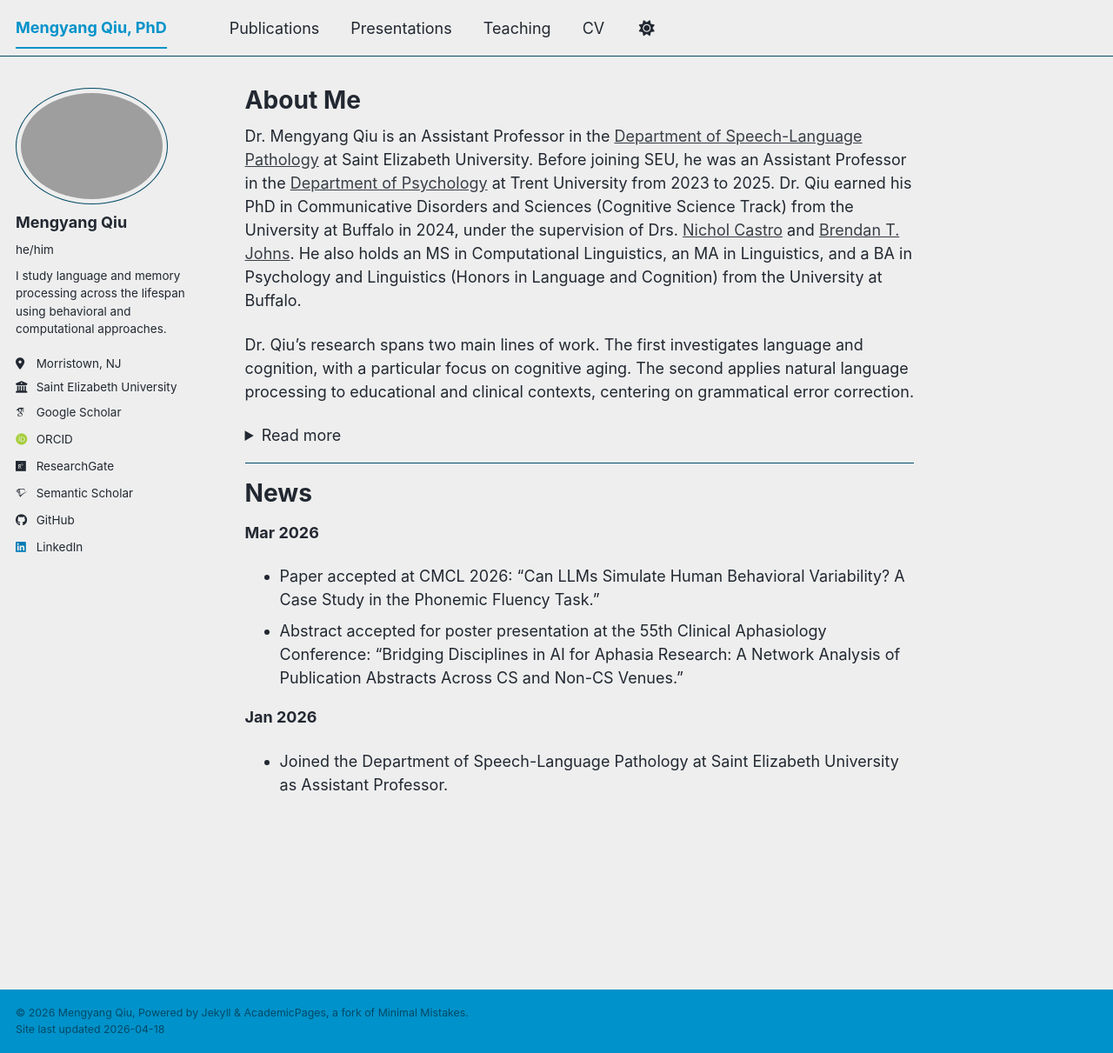
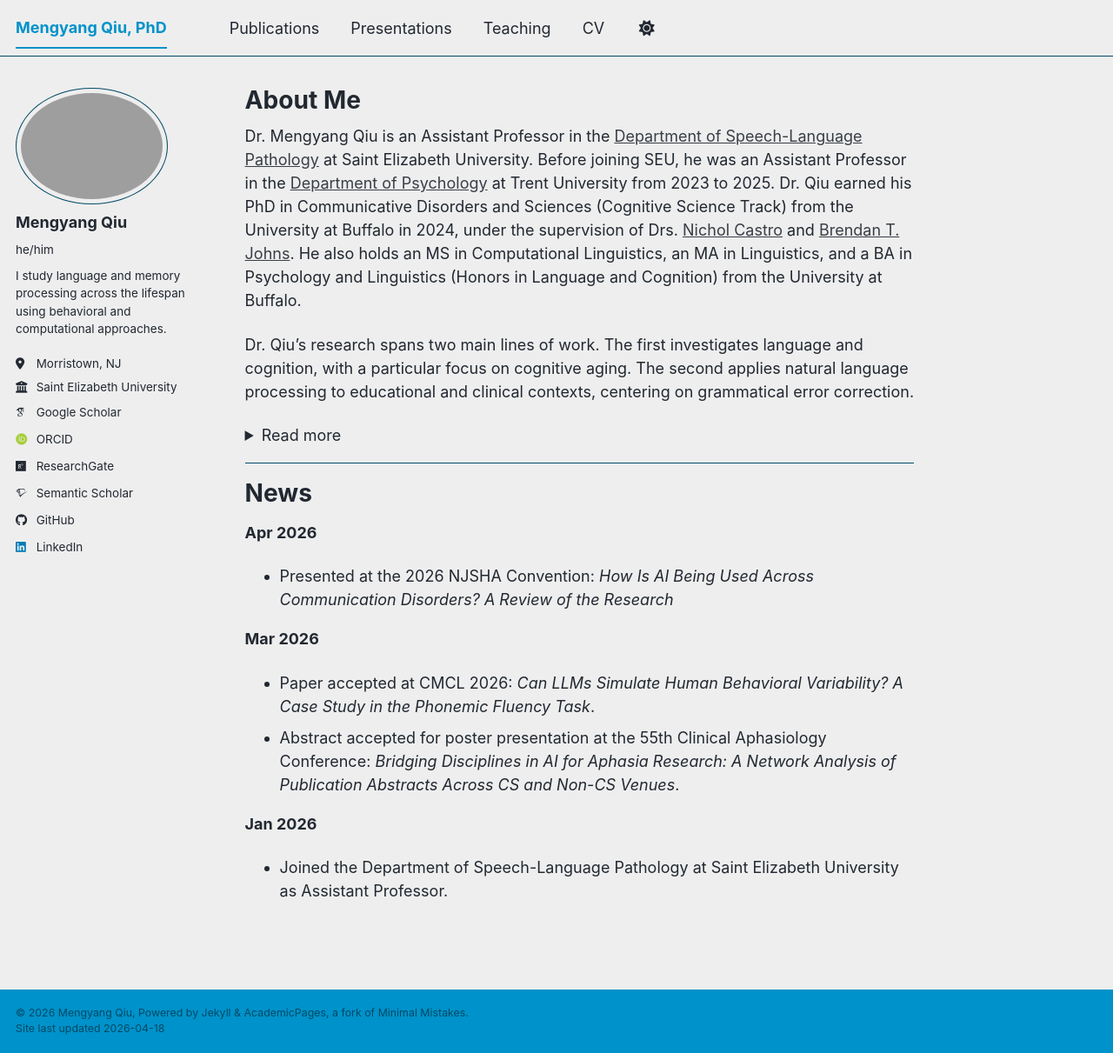
Before and after one commit to mengyangq/mengyangq.github.io, a Jekyll site: the page built from _pages/about.md, in a window 1280 px wide and 1211 px high. Shown: the whole window at 87% size. Built offline with Jekyll 4.4.1, drawn with Linux system fonts in a browser that asks for light colours; some web fonts are replaced; a script bundle is joined from its source files by our own code; library files that are not in the unit come from our copies.

Commit message:
Update about.md

```diff
--- a/_pages/about.md
+++ b/_pages/about.md
@@ -24,9 +24,12 @@ Dr. Qiu’s research on natural language processing for educational and clinical
 
 # News
 
+**Apr 2026**
+- Presented at the 2026 NJSHA Convention: *How Is AI Being Used Across Communication Disorders? A Review of the Research*
+
 **Mar 2026**
-- Paper accepted at CMCL 2026: "Can LLMs Simulate Human Behavioral Variability? A Case Study in the Phonemic Fluency Task."
-- Abstract accepted for poster presentation at the 55th Clinical Aphasiology Conference: "Bridging Disciplines in AI for Aphasia Research: A Network Analysis of Publication Abstracts Across CS and Non-CS Venues."
+- Paper accepted at CMCL 2026: *Can LLMs Simulate Human Behavioral Variability? A Case Study in the Phonemic Fluency Task*.
+- Abstract accepted for poster presentation at the 55th Clinical Aphasiology Conference: *Bridging Disciplines in AI for Aphasia Research: A Network Analysis of Publication Abstracts Across CS and Non-CS Venues*.
 
 **Jan 2026**
 - Joined the Department of Speech-Language Pathology at Saint Elizabeth University as Assistant Professor.
```
